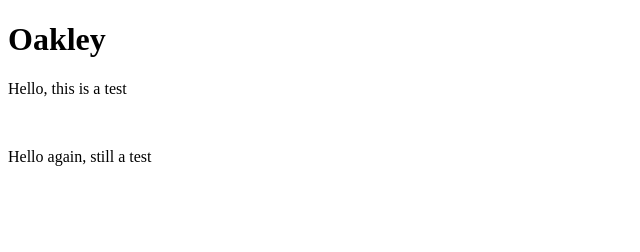
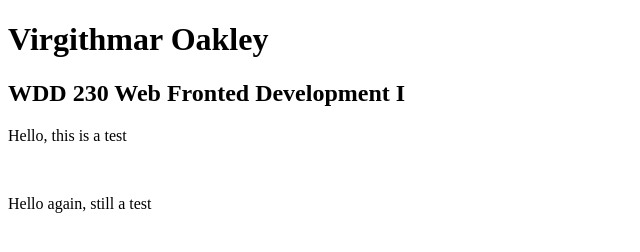
Before and after one commit to Oakleyvirgi/oakleyvirgi.github.io, a plain HTML site: page index.html in a window 1280 px wide. Shown: the whole page, without its empty margins (0-640 px from the left). Drawn offline with Linux system fonts and the light colour scheme.

Commit message:
normalize

```diff
--- a/index.html
+++ b/index.html
@@ -2,9 +2,12 @@
 <html lang="en-us">
 <head>
   <title>Oakley</title>
-</head>
-<body>
- <h1>Oakley</h1>
+  <meta charset="utf-8">
+  <meta name="viewpoint" content="width=device-width, initial-scale=1"
+  </head>
+  <body>
+ <h1>Virgithmar Oakley</h1>
+ <h2>WDD 230 Web Fronted Development I</h2>
  <p>Hello, this is a test</p><br>
  <p>Hello again, still a test</p>
 </body>
```
